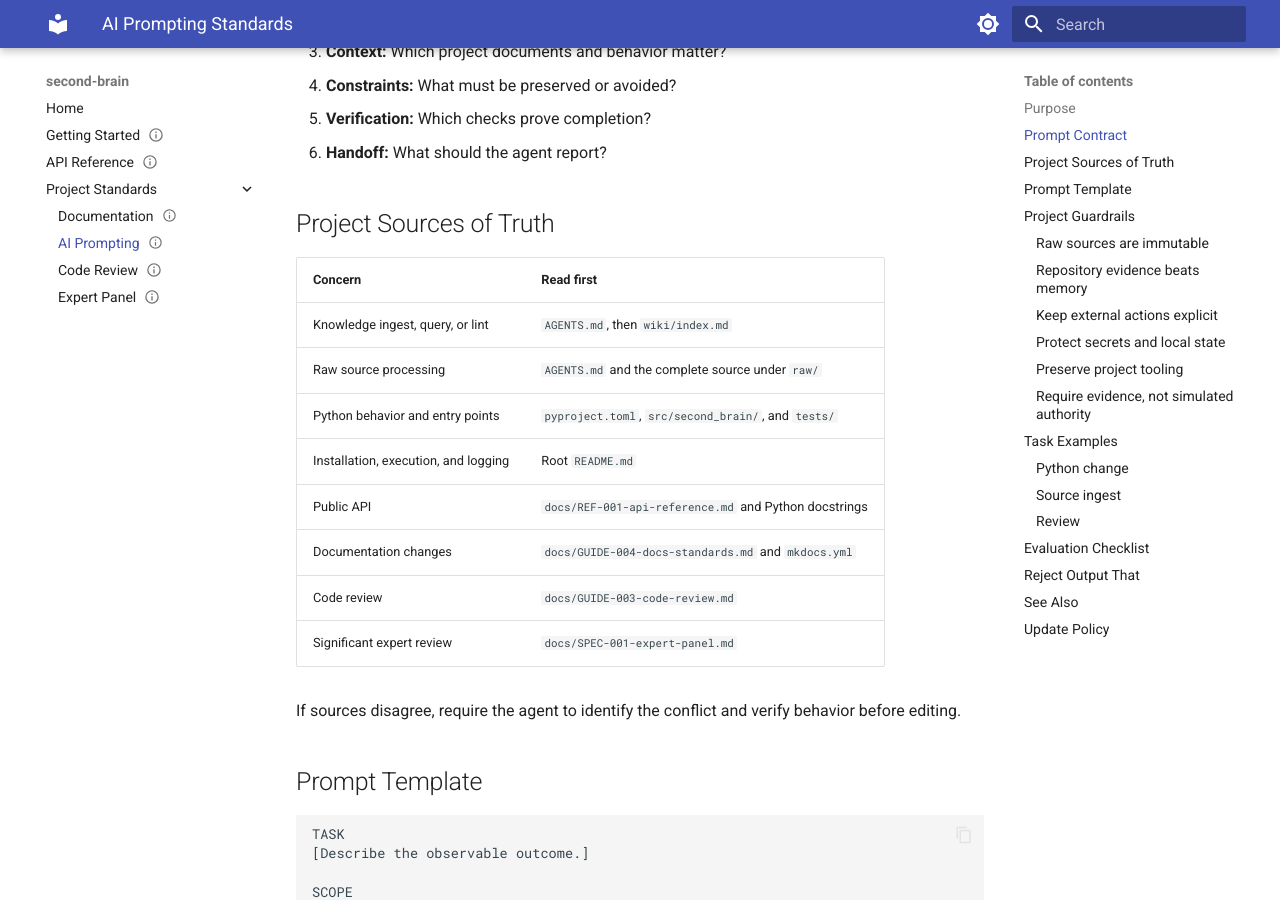
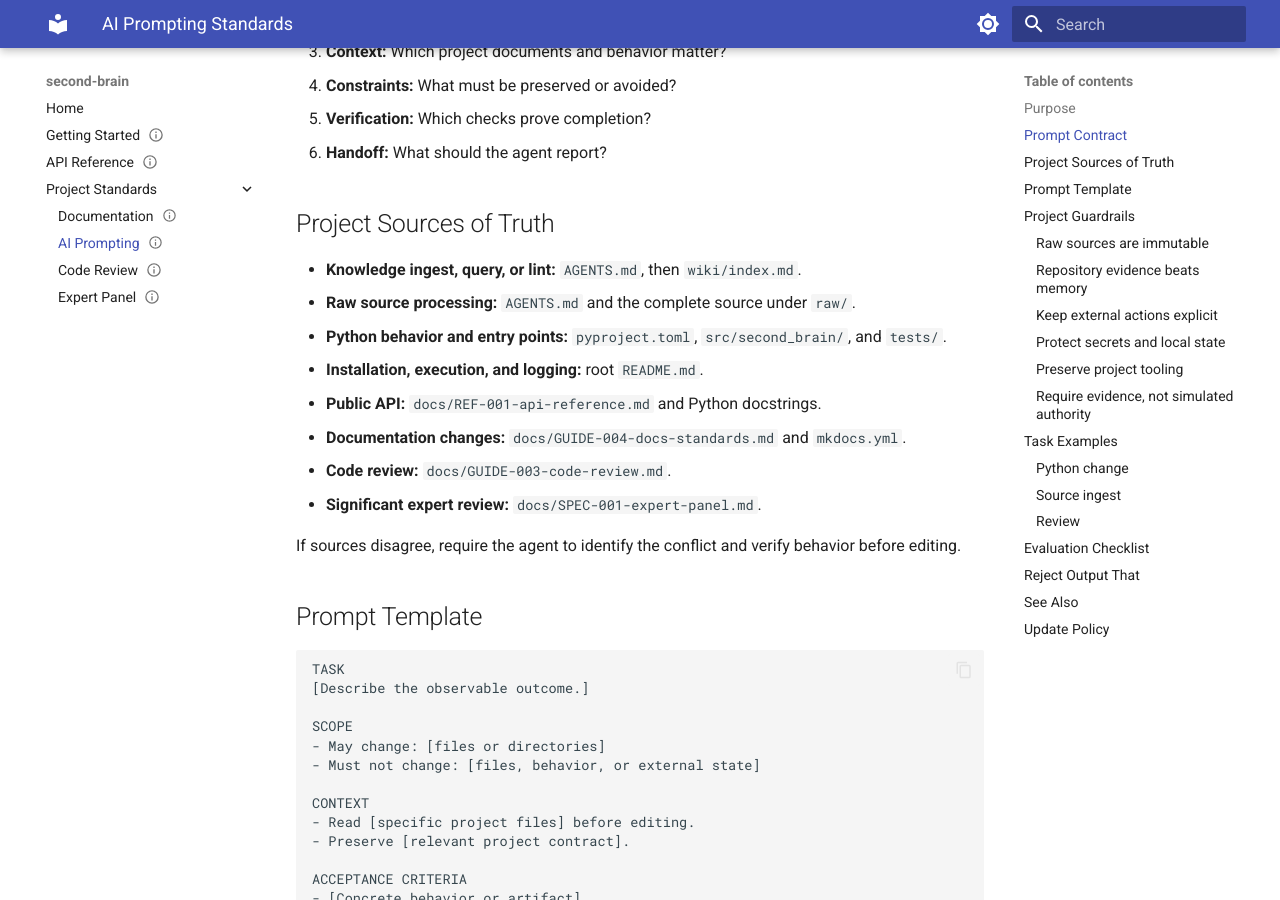
Before and after one commit to techieeliot/second-brain, an MkDocs documentation site: the page built from docs/GUIDE-002-ai-prompting.md, in a window 1280 px wide and 900 px high, scrolled down 468 px. Built offline with MkDocs 1.6.1 and Material for MkDocs 9.7.7, drawn with Linux system fonts in a browser that asks for light colours.

```diff
--- a/docs/GUIDE-002-ai-prompting.md
+++ b/docs/GUIDE-002-ai-prompting.md
@@ -29,16 +29,16 @@ A strong task contains six parts:
 
 ## Project Sources of Truth
 
-| Concern | Read first |
-| --- | --- |
-| Knowledge ingest, query, or lint | `AGENTS.md`, then `wiki/index.md` |
-| Raw source processing | `AGENTS.md` and the complete source under `raw/` |
-| Python behavior and entry points | `pyproject.toml`, `src/second_brain/`, and `tests/` |
-| Installation, execution, and logging | Root `README.md` |
-| Public API | `docs/REF-001-api-reference.md` and Python docstrings |
-| Documentation changes | `docs/GUIDE-004-docs-standards.md` and `mkdocs.yml` |
-| Code review | `docs/GUIDE-003-code-review.md` |
-| Significant expert review | `docs/SPEC-001-expert-panel.md` |
+- **Knowledge ingest, query, or lint:** `AGENTS.md`, then `wiki/index.md`.
+- **Raw source processing:** `AGENTS.md` and the complete source under `raw/`.
+- **Python behavior and entry points:** `pyproject.toml`,
+  `src/second_brain/`, and `tests/`.
+- **Installation, execution, and logging:** root `README.md`.
+- **Public API:** `docs/REF-001-api-reference.md` and Python docstrings.
+- **Documentation changes:** `docs/GUIDE-004-docs-standards.md` and
+  `mkdocs.yml`.
+- **Code review:** `docs/GUIDE-003-code-review.md`.
+- **Significant expert review:** `docs/SPEC-001-expert-panel.md`.
 
 If sources disagree, require the agent to identify the conflict and verify
 behavior before editing.
```
Also changed, not shown: README.md (+1 -1 lines).
